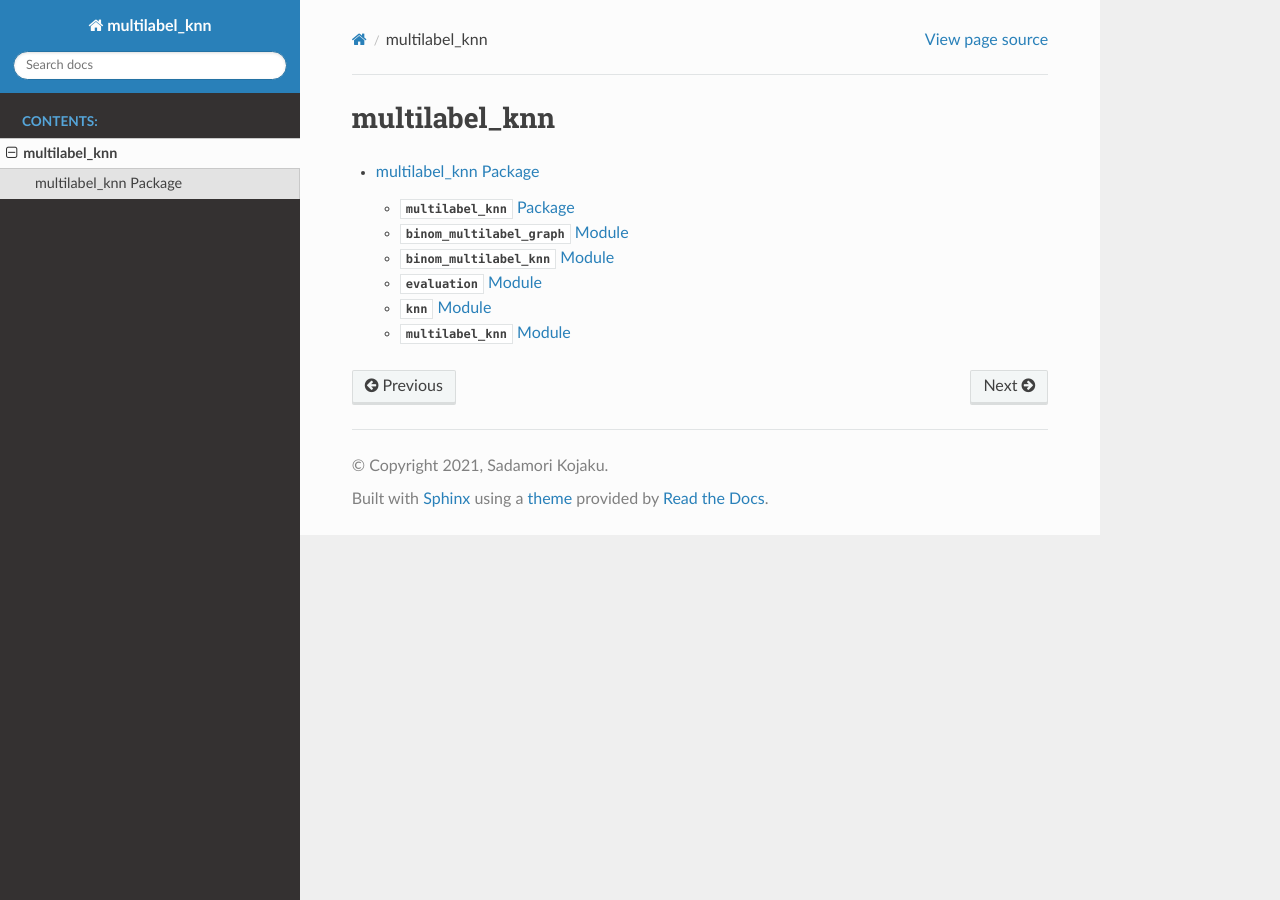
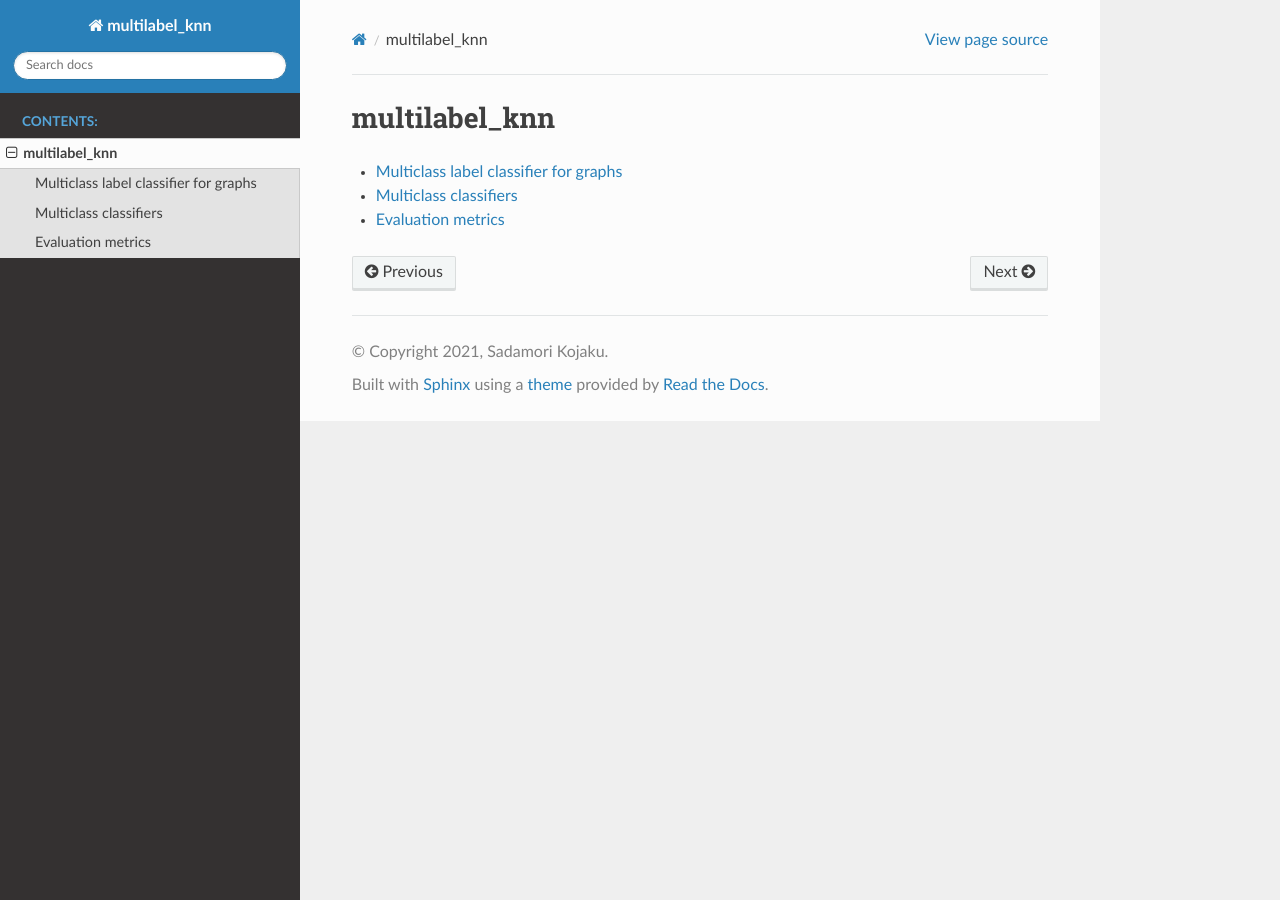
Before and after one commit to skojaku/multilabel_knn, a Sphinx documentation site: the page built from docs/source/modules.rst, in a window 1280 px wide. Built offline with Sphinx 7.4.7 and the Read the Docs theme 2.0.0, drawn with Linux system fonts in a browser that asks for light colours.

Commit message:
multilabel knn

```diff
--- a/docs/source/multilabel_knn.rst
+++ b/docs/source/multilabel_knn.rst
@@ -1,50 +1,34 @@
-multilabel_knn Package
-======================
-
-:mod:`multilabel_knn` Package
------------------------------
-
-.. automodule:: multilabel_knn.__init__
-    :members:
-    :undoc-members:
-    :show-inheritance:
-
-:mod:`binom_multilabel_graph` Module
-------------------------------------
+Multiclass label classifier for graphs
+--------------------------------------
 
 .. automodule:: multilabel_knn.binom_multilabel_graph
     :members:
     :undoc-members:
     :show-inheritance:
 
-:mod:`binom_multilabel_knn` Module
-----------------------------------
+
+Multiclass classifiers
+----------------------
+
+.. automodule:: multilabel_knn.multilabel_knn
+    :members:
+    :undoc-members:
+    :show-inheritance:
+
+.. automodule:: multilabel_knn.knn
+    :members:
+    :undoc-members:
+    :show-inheritance:
 
 .. automodule:: multilabel_knn.binom_multilabel_knn
     :members:
     :undoc-members:
     :show-inheritance:
 
-:mod:`evaluation` Module
-------------------------
+Evaluation metrics
+------------------
 
 .. automodule:: multilabel_knn.evaluation
     :members:
     :undoc-members:
     :show-inheritance:
-
-:mod:`knn` Module
------------------
-
-.. automodule:: multilabel_knn.knn
-    :members:
-    :undoc-members:
-    :show-inheritance:
-
-:mod:`multilabel_knn` Module
-----------------------------
-
-.. automodule:: multilabel_knn.multilabel_knn
-    :members:
-    :undoc-members:
-    :show-inheritance:
```
